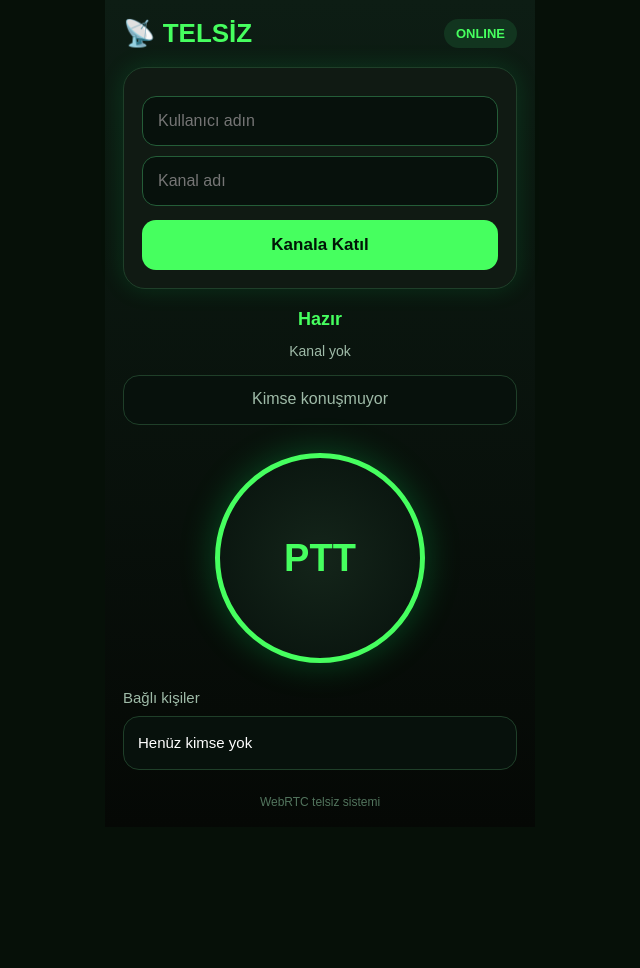
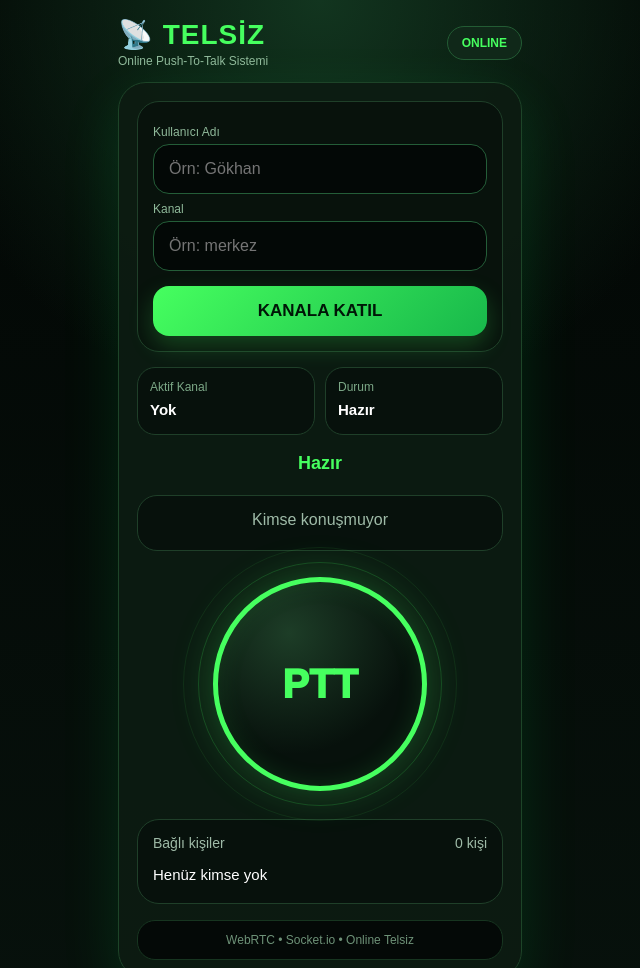
Before and after one commit to gokhankaya2727/telsiz-app, a website: page public/index.html in a window 1280 px wide. Shown: the top 968 px of the page, without its empty margins (320-960 px from the left). Before the commit the page ends 827 px from the top, so only its background shows below. Drawn offline with nearby package versions, Linux system fonts and the light colour scheme; no server answers.

Commit message:
premium-arayuz

```diff
--- a/public/index.html
+++ b/public/index.html
@@ -2,7 +2,7 @@
 <html lang="tr">
 <head>
     <meta charset="UTF-8">
-    <title>Telsiz App</title>
+    <title>Telsiz App Premium</title>
     <meta name="viewport" content="width=device-width, initial-scale=1.0">
 
     <style>
@@ -13,16 +13,18 @@
 
         body {
             margin: 0;
-            background: #061008;
+            min-height: 100vh;
+            background:
+                radial-gradient(circle at top, #12351f 0%, transparent 35%),
+                linear-gradient(180deg, #020604, #07110c);
             color: #eafff1;
             font-family: Arial, sans-serif;
         }
 
         .app {
-            max-width: 430px;
+            max-width: 440px;
             margin: auto;
             min-height: 100vh;
-            background: linear-gradient(180deg, #0d1d14, #050805);
             padding: 18px;
         }
 
@@ -30,44 +32,72 @@
             display: flex;
             justify-content: space-between;
             align-items: center;
+            margin-bottom: 14px;
+        }
+
+        .brand {
+            display: flex;
+            flex-direction: column;
         }
 
         .logo {
-            font-size: 26px;
-            font-weight: bold;
+            font-size: 28px;
+            font-weight: 900;
             color: #46ff5f;
+            letter-spacing: 1px;
+        }
+
+        .sub {
+            color: #8fb99a;
+            font-size: 12px;
+            margin-top: 3px;
         }
 
         .badge {
-            background: #12351f;
+            background: #102819;
             color: #46ff5f;
-            padding: 7px 12px;
-            border-radius: 20px;
-            font-size: 13px;
-            font-weight: bold;
+            padding: 9px 14px;
+            border-radius: 999px;
+            font-size: 12px;
+            font-weight: 800;
+            border: 1px solid #235c34;
         }
 
         .badge.busy {
             background: #3b1010;
             color: #ff4b4b;
+            border-color: #ff4b4b;
         }
 
-        .card {
-            background: #101a13;
+        .panel {
+            background: rgba(13, 28, 18, 0.92);
+            border: 1px solid #1d4428;
+            border-radius: 28px;
+            padding: 18px;
+            box-shadow: 0 20px 60px rgba(0, 255, 102, 0.12);
+        }
+
+        .login-card {
+            background: #08120c;
             border: 1px solid #1f3f29;
             border-radius: 22px;
-            padding: 18px;
-            margin-top: 18px;
-            box-shadow: 0 0 25px #00ff6620;
+            padding: 15px;
+        }
+
+        .label {
+            color: #8fb99a;
+            font-size: 12px;
+            margin-top: 8px;
+            margin-bottom: 5px;
+            text-align: left;
         }
 
         input {
             width: 100%;
             padding: 15px;
-            margin-top: 10px;
-            border-radius: 14px;
+            border-radius: 16px;
             border: 1px solid #245d38;
-            background: #07110c;
+            background: #030806;
             color: white;
             font-size: 16px;
             outline: none;
@@ -75,132 +105,185 @@
 
         input:focus {
             border-color: #46ff5f;
+            box-shadow: 0 0 0 3px rgba(70, 255, 95, 0.12);
         }
 
         .join {
             width: 100%;
             padding: 15px;
-            margin-top: 14px;
+            margin-top: 15px;
             border: none;
-            border-radius: 14px;
-            background: #46ff5f;
+            border-radius: 16px;
+            background: linear-gradient(135deg, #46ff5f, #18b84b);
             color: #001607;
             font-size: 17px;
+            font-weight: 900;
+            cursor: pointer;
+            box-shadow: 0 10px 25px rgba(70, 255, 95, 0.22);
+        }
+
+        .info-row {
+            display: grid;
+            grid-template-columns: 1fr 1fr;
+            gap: 10px;
+            margin-top: 15px;
+        }
+
+        .info-box {
+            background: #07110c;
+            border: 1px solid #1f3f29;
+            border-radius: 18px;
+            padding: 12px;
+            min-height: 68px;
+        }
+
+        .info-title {
+            color: #7ca887;
+            font-size: 12px;
+        }
+
+        .info-value {
+            margin-top: 7px;
+            color: #ffffff;
+            font-size: 15px;
             font-weight: bold;
-            cursor: pointer;
+            word-break: break-word;
         }
 
         .status {
             text-align: center;
-            margin-top: 20px;
+            margin-top: 18px;
             font-size: 18px;
             min-height: 28px;
             color: #46ff5f;
-            font-weight: bold;
-        }
-
-        .channel {
-            text-align: center;
-            color: #9fbba8;
-            margin-top: 6px;
-            font-size: 14px;
+            font-weight: 900;
         }
 
         .talking-box {
-            margin-top: 16px;
-            padding: 14px;
-            border-radius: 16px;
+            margin-top: 14px;
+            padding: 15px;
+            border-radius: 20px;
             background: #07110c;
             border: 1px solid #1f3f29;
             color: #9fbba8;
             text-align: center;
             font-size: 16px;
-            min-height: 50px;
+            min-height: 56px;
         }
 
         .talking-box.active {
             color: #46ff5f;
             border-color: #46ff5f;
-            box-shadow: 0 0 25px #00ff6655;
+            box-shadow: 0 0 30px rgba(70, 255, 95, 0.35);
             animation: pulseBox 1s infinite;
         }
 
         .talking-box.busy {
             color: #ff4b4b;
             border-color: #ff4b4b;
-            box-shadow: 0 0 25px #ff4b4b55;
+            box-shadow: 0 0 30px rgba(255, 75, 75, 0.35);
         }
 
         @keyframes pulseBox {
             0% { transform: scale(1); }
-            50% { transform: scale(1.03); }
+            50% { transform: scale(1.025); }
             100% { transform: scale(1); }
         }
 
-        .ptt-wrap {
+        .ptt-area {
             display: flex;
             justify-content: center;
-            margin-top: 28px;
+            align-items: center;
+            margin-top: 26px;
+            position: relative;
+        }
+
+        .ring {
+            position: absolute;
+            width: 244px;
+            height: 244px;
+            border-radius: 50%;
+            border: 1px solid rgba(70, 255, 95, 0.18);
+        }
+
+        .ring.two {
+            width: 274px;
+            height: 274px;
+            opacity: 0.45;
         }
 
         #ptt {
-            width: 210px;
-            height: 210px;
+            position: relative;
+            z-index: 2;
+            width: 214px;
+            height: 214px;
             border-radius: 50%;
             border: 5px solid #46ff5f;
-            background: radial-gradient(circle, #14251a, #07110c);
+            background:
+                radial-gradient(circle at 35% 25%, #1d3d27, #07110c 60%),
+                #07110c;
             color: #46ff5f;
-            font-size: 38px;
-            font-weight: bold;
-            box-shadow: 0 0 35px #00ff6640;
+            font-size: 40px;
+            font-weight: 1000;
+            box-shadow:
+                inset 0 0 25px rgba(70, 255, 95, 0.12),
+                0 0 42px rgba(70, 255, 95, 0.26);
             cursor: pointer;
             user-select: none;
         }
 
         #ptt.active {
-            background: #46ff5f;
+            background: linear-gradient(135deg, #46ff5f, #1bd64d);
             color: #001607;
-            box-shadow: 0 0 60px #46ff5f;
+            box-shadow: 0 0 75px rgba(70, 255, 95, 0.8);
             transform: scale(0.96);
-            animation: pulsePTT 0.8s infinite;
+            animation: pulsePTT 0.75s infinite;
         }
 
         #ptt.busy {
             border-color: #ff4b4b;
             color: #ff4b4b;
-            box-shadow: 0 0 40px #ff4b4b66;
+            box-shadow: 0 0 45px rgba(255, 75, 75, 0.55);
         }
 
         @keyframes pulsePTT {
-            0% { box-shadow: 0 0 25px #46ff5f; }
-            50% { box-shadow: 0 0 75px #46ff5f; }
-            100% { box-shadow: 0 0 25px #46ff5f; }
+            0% { box-shadow: 0 0 30px rgba(70, 255, 95, 0.55); }
+            50% { box-shadow: 0 0 90px rgba(70, 255, 95, 0.95); }
+            100% { box-shadow: 0 0 30px rgba(70, 255, 95, 0.55); }
         }
 
-        .users-title {
-            margin-top: 26px;
-            font-size: 15px;
+        .users-card {
+            margin-top: 28px;
+            background: #07110c;
+            border: 1px solid #1f3f29;
+            border-radius: 22px;
+            padding: 15px;
+        }
+
+        .users-head {
+            display: flex;
+            justify-content: space-between;
             color: #9fbba8;
+            font-size: 14px;
+            margin-bottom: 10px;
         }
 
         #users {
-            margin-top: 10px;
-            background: #07110c;
-            border: 1px solid #1f3f29;
-            border-radius: 16px;
-            padding: 14px;
-            min-height: 50px;
             color: #ffffff;
             font-size: 15px;
-            line-height: 1.6;
+            line-height: 1.8;
             white-space: pre-line;
         }
 
-        .footer {
+        .bottom-bar {
+            margin-top: 16px;
+            background: #040907;
+            border: 1px solid #173520;
+            border-radius: 18px;
+            padding: 12px;
+            color: #6e9278;
+            font-size: 12px;
             text-align: center;
-            margin-top: 25px;
-            color: #52745d;
-            font-size: 12px;
         }
 
         .hidden-audios {
@@ -214,36 +297,64 @@
 <div class="app">
 
     <div class="top">
+        <div class="brand">
             <div class="logo">📡 TELSİZ</div>
+            <div class="sub">Online Push-To-Talk Sistemi</div>
+        </div>
         <div class="badge" id="onlineBadge">ONLINE</div>
     </div>
 
-    <div class="card">
-        <input id="username" placeholder="Kullanıcı adın">
-        <input id="room" placeholder="Kanal adı">
+    <div class="panel">
 
-        <button class="join" onclick="joinRoom()">Kanala Katıl</button>
+        <div class="login-card">
+            <div class="label">Kullanıcı Adı</div>
+            <input id="username" placeholder="Örn: Gökhan">
+
+            <div class="label">Kanal</div>
+            <input id="room" placeholder="Örn: merkez">
+
+            <button class="join" onclick="joinRoom()">KANALA KATIL</button>
+        </div>
+
+        <div class="info-row">
+            <div class="info-box">
+                <div class="info-title">Aktif Kanal</div>
+                <div class="info-value" id="channelText">Yok</div>
+            </div>
+
+            <div class="info-box">
+                <div class="info-title">Durum</div>
+                <div class="info-value" id="miniStatus">Hazır</div>
+            </div>
         </div>
 
         <div class="status" id="status">Hazır</div>
-    <div class="channel" id="channelText">Kanal yok</div>
 
         <div class="talking-box" id="talkingBox">
             Kimse konuşmuyor
         </div>
 
-    <div class="ptt-wrap">
+        <div class="ptt-area">
+            <div class="ring"></div>
+            <div class="ring two"></div>
             <button id="ptt">PTT</button>
         </div>
 
-    <div class="users-title">Bağlı kişiler</div>
+        <div class="users-card">
+            <div class="users-head">
+                <span>Bağlı kişiler</span>
+                <span id="userCount">0 kişi</span>
+            </div>
             <div id="users">Henüz kimse yok</div>
+        </div>
+
+        <div class="bottom-bar">
+            WebRTC • Socket.io • Online Telsiz
+        </div>
+
+    </div>
 
     <div id="audios" class="hidden-audios"></div>
-
-    <div class="footer">
-        WebRTC telsiz sistemi
-    </div>
 
 </div>
 
@@ -262,8 +373,10 @@
 
     const pttButton = document.getElementById("ptt");
     const statusText = document.getElementById("status");
+    const miniStatus = document.getElementById("miniStatus");
     const channelText = document.getElementById("channelText");
     const usersDiv = document.getElementById("users");
+    const userCount = document.getElementById("userCount");
     const audiosDiv = document.getElementById("audios");
     const talkingBox = document.getElementById("talkingBox");
     const onlineBadge = document.getElementById("onlineBadge");
@@ -273,6 +386,11 @@
             { urls: "stun:stun.l.google.com:19302" }
         ]
     };
+
+    function setStatus(text) {
+        statusText.innerText = text;
+        miniStatus.innerText = text;
+    }
 
     async function joinRoom() {
         username = document.getElementById("username").value.trim();
@@ -289,7 +407,14 @@
         }
 
         try {
-            localStream = await navigator.mediaDevices.getUserMedia({ audio: true });
+            localStream = await navigator.mediaDevices.getUserMedia({
+                audio: {
+                    echoCancellation: true,
+                    noiseSuppression: true,
+                    autoGainControl: true
+                }
+            });
+
             audioTrack = localStream.getAudioTracks()[0];
             audioTrack.enabled = false;
         } catch (err) {
@@ -303,8 +428,8 @@
             username: username
         });
 
-        statusText.innerText = "Kanala katıldın";
-        channelText.innerText = "Kanal: " + room;
+        setStatus("Kanala katıldın");
+        channelText.innerText = room;
         talkingBox.innerText = "Kimse konuşmuyor";
     }
 
@@ -366,7 +491,7 @@
     });
 
     socket.on("user-joined", (user) => {
-        statusText.innerText = user.username + " kanala katıldı";
+        setStatus(user.username + " kanala katıldı");
     });
 
     socket.on("offer", async (data) => {
@@ -406,6 +531,8 @@
     socket.on("room-users", (users) => {
         const names = Object.values(users);
 
+        userCount.innerText = names.length + " kişi";
+
         if (names.length === 0) {
             usersDiv.innerText = "Henüz kimse yok";
         } else {
@@ -441,7 +568,7 @@
         pttButton.classList.remove("active");
         pttButton.classList.remove("busy");
 
-        statusText.innerText = "Dinlemede";
+        setStatus("Dinlemede");
 
         talkingBox.classList.remove("active");
         talkingBox.classList.remove("busy");
@@ -462,7 +589,7 @@
             pttButton.classList.add("active");
             pttButton.classList.remove("busy");
 
-            statusText.innerText = "Konuşuyorsun...";
+            setStatus("Konuşuyorsun...");
             talkingBox.innerText = "🎙️ Sen konuşuyorsun";
 
             onlineBadge.classList.remove("busy");
@@ -470,7 +597,7 @@
         } else {
             pttButton.classList.add("busy");
 
-            statusText.innerText = "🎤 " + data.username + " konuşuyor...";
+            setStatus("🎤 " + data.username + " konuşuyor...");
             talkingBox.innerText = "🎤 " + data.username + " konuşuyor...";
 
             onlineBadge.classList.add("busy");
@@ -484,7 +611,7 @@
         pttButton.classList.remove("active");
         pttButton.classList.remove("busy");
 
-        statusText.innerText = "Dinlemede";
+        setStatus("Dinlemede");
 
         talkingBox.classList.remove("active");
         talkingBox.classList.remove("busy");
@@ -497,7 +624,7 @@
     socket.on("channel-busy", (data) => {
         pttButton.classList.add("busy");
 
-        statusText.innerText = "⛔ Kanal meşgul";
+        setStatus("⛔ Kanal meşgul");
         talkingBox.classList.add("active");
         talkingBox.classList.add("busy");
         talkingBox.innerText = "⛔ " + data.username + " konuşuyor";
```
Lines whose indentation alone changed are shown as unchanged.
